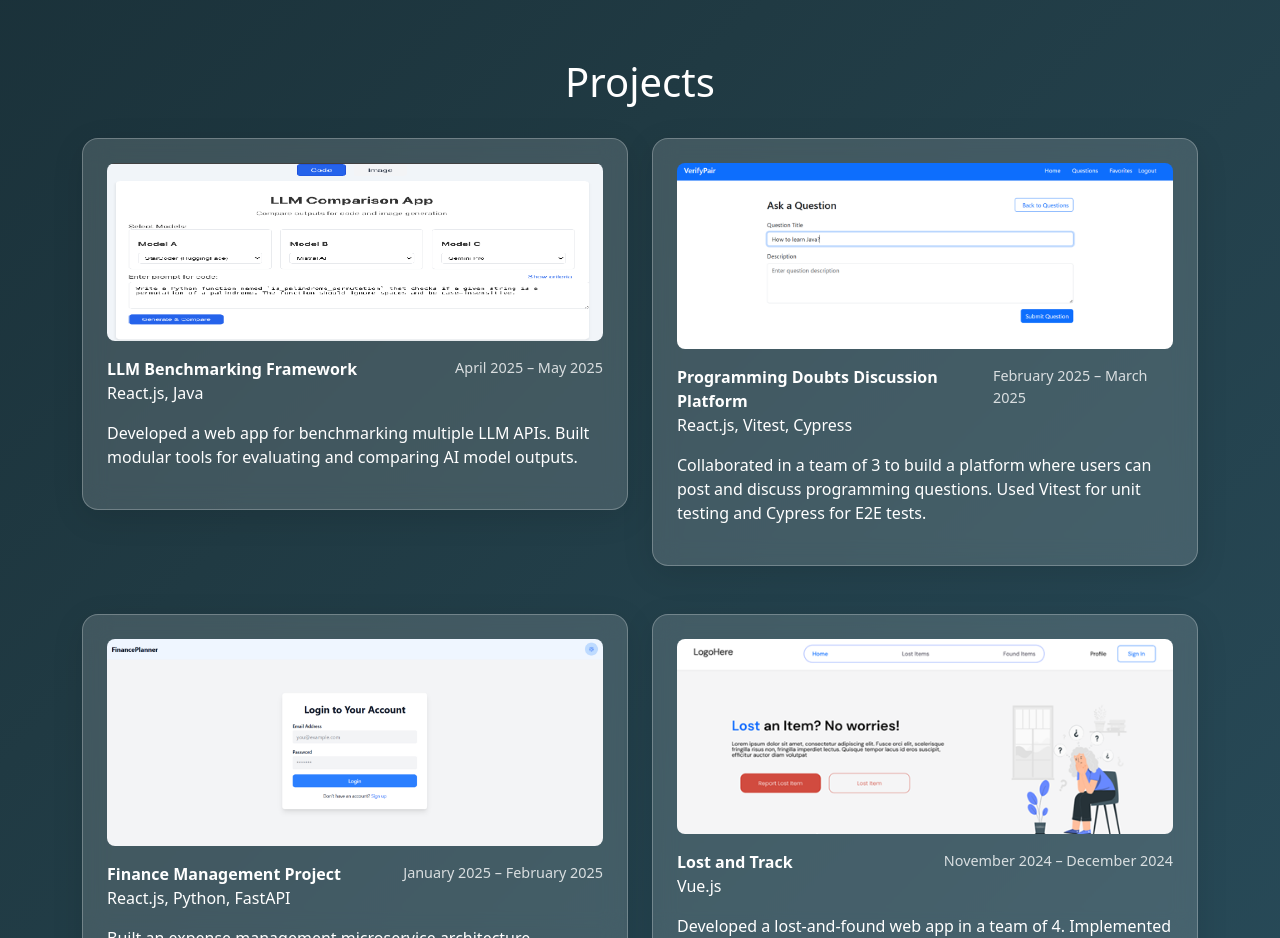
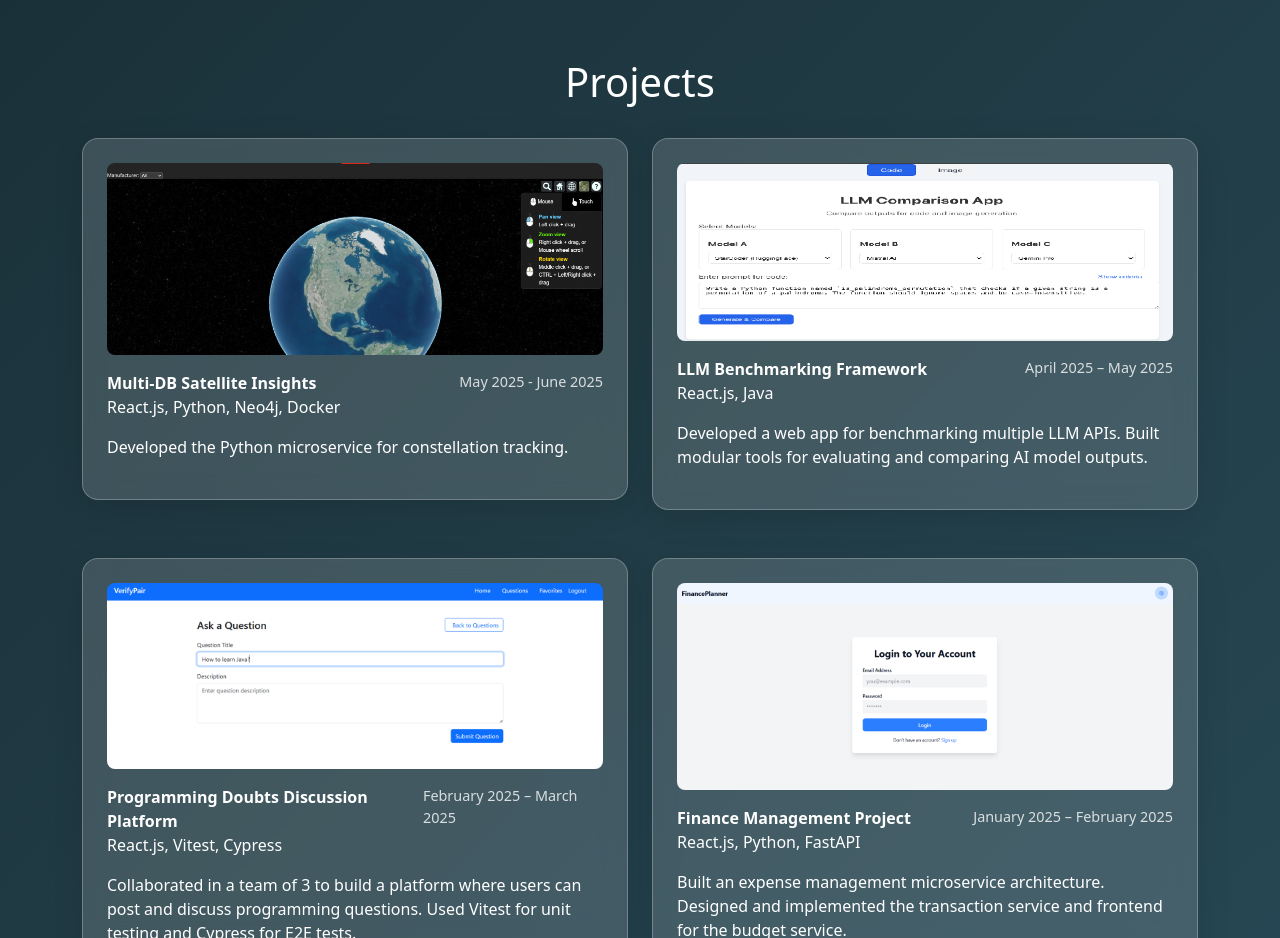
Before and after one commit to sriraminhdb/portfolio, a React (Vite) app: page / in a window 1280 px wide. Shown: the part 1660-2598 px from the top of the page. Built offline with nearby package versions, Linux system fonts and the light colour scheme.

Commit message:
Updated project list

```diff
--- a/src/components/Projects.jsx
+++ b/src/components/Projects.jsx
@@ -1,6 +1,14 @@
 import { Container, Row, Col } from 'react-bootstrap'
 
 const projects = [
+  {
+  image: '/images/satellite-screenshot.png',
+  title: 'Multi-DB Satellite Insights',
+  period: 'May 2025 - June 2025',
+  tech: 'React.js, Python, Neo4j, Docker',
+  desc: 'Developed the Python microservice for constellation tracking.',
+  repo: 'https://github.com/OrbitOps-Five/multi-db-satellite-insights'
+  },
   {
     image: '/images/llm-screenshot.png',
     title: 'LLM Benchmarking Framework',
```
Also changed, not shown: public/images/satellite-screenshot.png (added).
